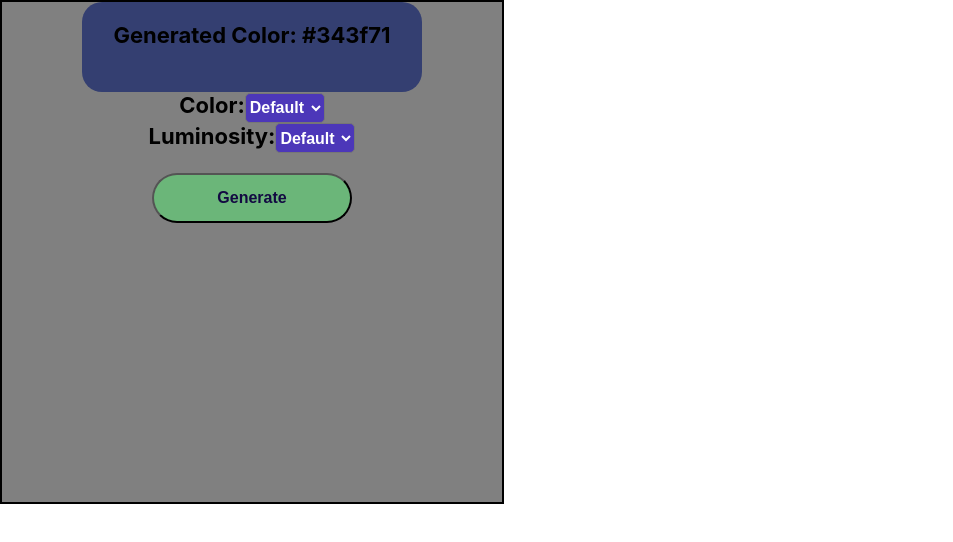
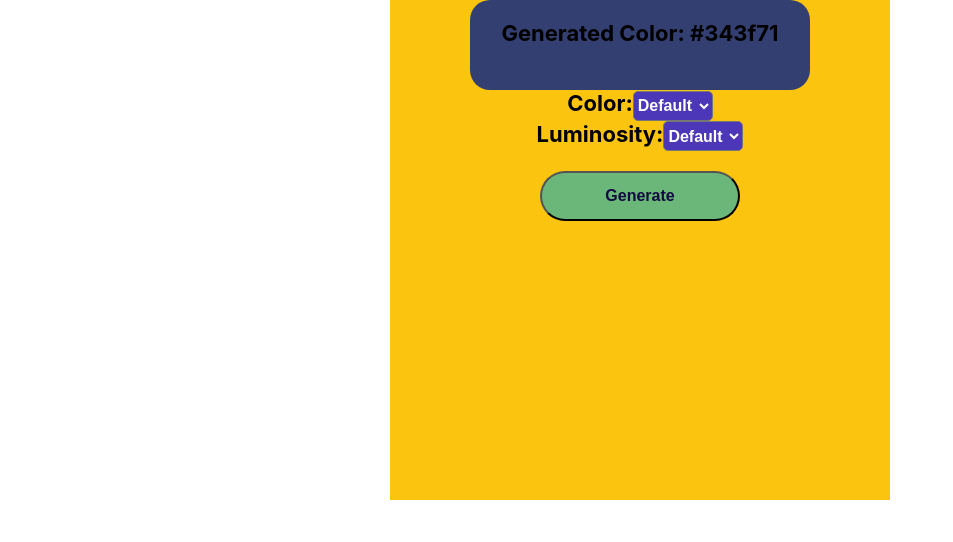
Before and after one commit to almamunkhan09/react-random-color-generator, a React (Create React App) app: page / in a window 1280 px wide. Shown: the top 542 px of the page, without its empty margins (0-953 px from the left). Built offline with nearby package versions, Linux system fonts and the light colour scheme.

Commit message:
Change color and style of the MainCSS.js

```diff
--- a/src/MainCSS.js
+++ b/src/MainCSS.js
@@ -4,20 +4,20 @@ import styled from '@emotion/styled';
 
 // Defining the custom style for the main component
 const body = css`
-  margin: 0;
+  margin: auto;
   padding: 0;
+  width: 50%;
   min-width: 400px;
   min-height: 400px;
   max-width: 500px;
   max-height: 500px;
-  border: solid 2px;
   color: black;
   text-align: center;
   font-size: 22px;
   font-weight: bold;
   transition: all 0.4s ease-in-out;
   height: 100vh;
-  background-color: gray;
+  background-color: #fbc40e;
 `;
 
 const generate = css`
@@ -45,6 +45,8 @@ const Button = styled.button`
   height: 50px;
   padding: 5px;
   font-size: 16px;
+  margin-top: auto;
+  margin-bottom: 40px;
   font-weight: 600;
   color: #130a42;
   background-color: #6bb679;
```
